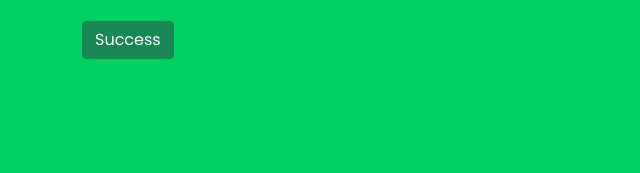
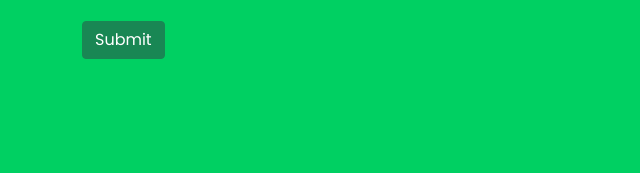
Before and after one commit to LegarSuryantara/website-portofolio-kecamatan, a plain HTML site: page index.html in a window 1280 px wide. Shown: the part 5475-5648 px from the top of the page, 0-640 px from the left. Drawn offline with nearby package versions, Linux system fonts and the light colour scheme.

Commit message:
index.html

```diff
--- a/index.html
+++ b/index.html
@@ -9,7 +9,7 @@
     <link rel="stylesheet" href="https://cdn.jsdelivr.net/npm/bootstrap-icons@1.9.0/font/bootstrap-icons.css">
     <!-- css -->
     <link rel="stylesheet" href="/css/style.css">
-    <title>Document</title>
+    <title>Kecamaatan Rogojampi</title>
 </head>
 <body>
     <header class="header">
@@ -230,7 +230,7 @@
                       <div class="input-group">
                         <textarea class="form-control" aria-label="With textarea" placeholder="Masukkan Pesan..."></textarea>
                     </div>
-                      <button type="button" class="btn btn-success mt-4">Success</button>
+                      <button type="button" class="btn btn-success mt-4">Submit</button>
                 </div>
 
             </div>
```
